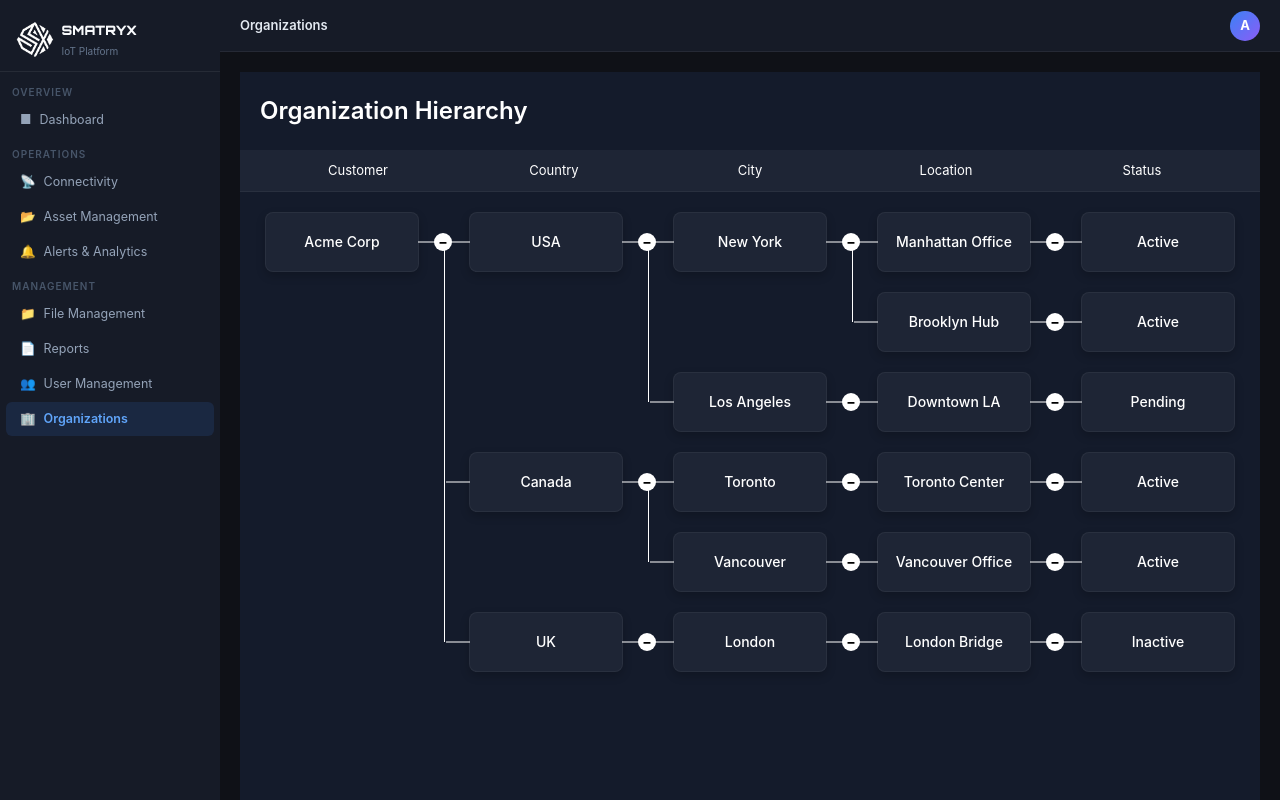
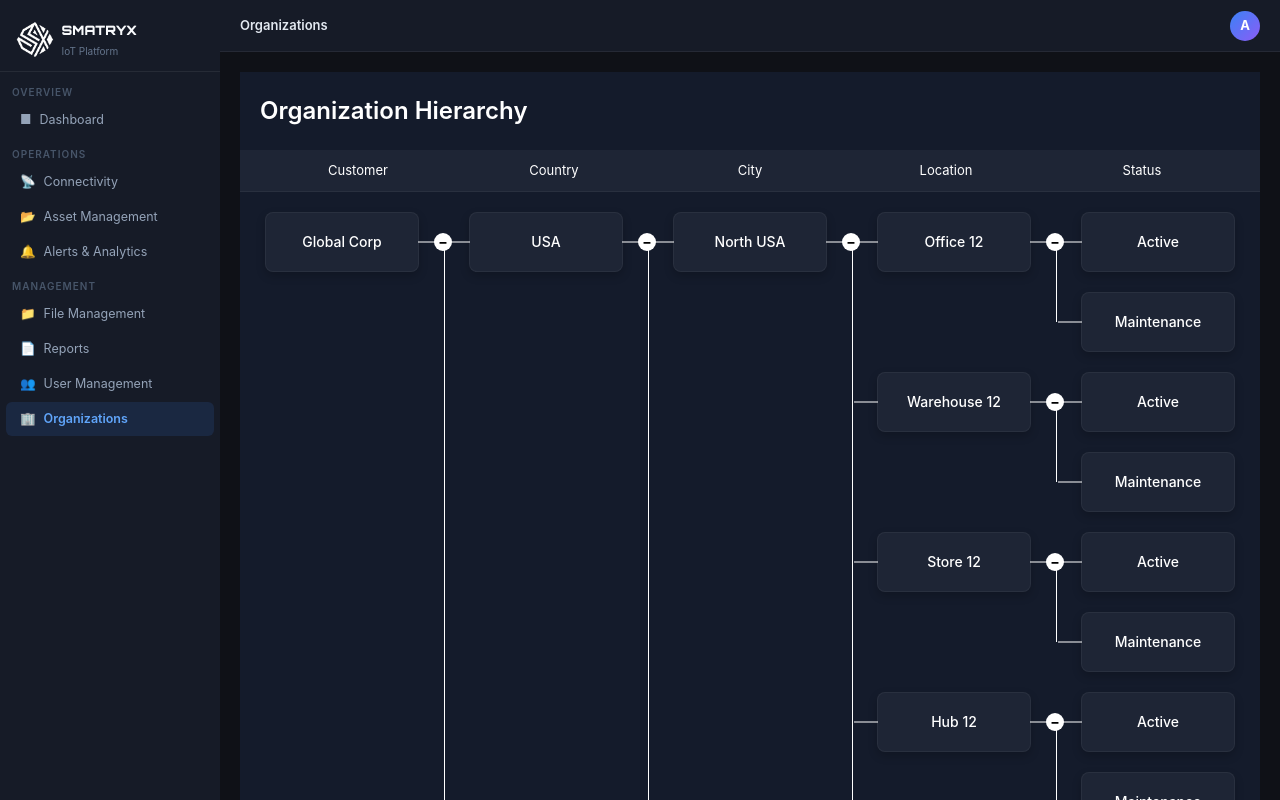
Before and after one commit to pawankrprasad/iot-platform-demo, a React (Vite) app: page /orgs in a window 1280 px wide. Built offline with nearby package versions, Linux system fonts and the light colour scheme; sample sign-in values are in the browser's storage.

Commit message:
org management - fixes and adjustments

```diff
--- a/src/components/orgTree/HierarchyGrid.jsx
+++ b/src/components/orgTree/HierarchyGrid.jsx
@@ -133,6 +133,14 @@ export default function HierarchyGrid({ data = [] }) {
                         // Check if this empty cell comes after a count node in the same row
                         const isAfterCountNode = hasCountNode && colIndex > countNodeIndex;
 
+                        // Check if there are no more nodes below in this column
+                        const hasNodeBelowInColumn = gridData.slice(rowIndex + 1).some(futureRow =>
+                            futureRow[colIndex] && futureRow[colIndex].id !== row[colIndex]?.id
+                        );
+
+                        // Check if this is the last actual node in the column
+                        const isLastNodeInColumn = node && !hasNodeBelowInColumn;
+
                         // Empty cell or duplicate parent
                         if (!node || isSameAsAbove) {
                             return (
@@ -140,7 +148,7 @@ export default function HierarchyGrid({ data = [] }) {
                                     key={`${rowIndex}-${colIndex}`}
                                     className="grid-item"
                                 >
-                                    <div className={`grid-box-wrapper ${isAfterCountNode ? 'last-child' : ''}`}></div>
+                                    <div className={`grid-box-wrapper ${isAfterCountNode || !hasNodeBelowInColumn ? 'last-child' : ''}`}></div>
                                 </div>
                             );
                         }
@@ -150,7 +158,7 @@ export default function HierarchyGrid({ data = [] }) {
                                 key={`${rowIndex}-${colIndex}`}
                                 className="grid-item"
                             >
-                                <div className={`grid-box-wrapper ${isLastChildOfParent || node.isCountNode ? 'last-child' : ''}`}>
+                                <div className={`grid-box-wrapper ${isLastChildOfParent || node.isCountNode || isLastNodeInColumn ? 'last-child' : ''}`}>
                                     <div
                                         className={`grid-box ${node.isCountNode ? 'count-node' : ''}`}
                                         tabIndex={node.isCountNode ? 0 : undefined}
--- a/src/pages/OrgManagement.jsx
+++ b/src/pages/OrgManagement.jsx
@@ -1,58 +1,67 @@
 import HierarchyGrid from "../components/orgTree/HierarchyGrid";
 
 /**
- * Example hierarchical data structure demonstrating 5-level hierarchy:
- * Customer → Countries → Cities → Locations → Status
- *
- * Each object requires:
- * - id: unique identifier
- * - title: display text
- * - parentId: id of parent node (null for root)
+ * Generate large hierarchical data structure: Customer → Countries → Cities → Locations → Status
+ * Total nodes: 661 (1 customer + 10 countries + 50 cities + 200 locations + 400 statuses)
  */
-const hierarchicalData = [
+const generateHierarchicalData = () => {
+    const data = [];
+    let currentId = 1;
+
     // Root: Customer
-    { id: 1, title: "Acme Corp", parentId: null },
+    data.push({ id: currentId, title: "Global Corp", parentId: null });
+    const customerId = currentId++;
 
-    // Level 1: Countries
-    { id: 2, title: "USA", parentId: 1 },
-    { id: 3, title: "Canada", parentId: 1 },
-    { id: 4, title: "UK", parentId: 1 },
+    // Countries
+    const countries = [
+        "USA", "Canada", "UK", "Germany", "France",
+        "Japan", "Australia", "Brazil", "India", "China"
+    ];
+    const countryIds = {};
 
-    // Level 2: Cities in USA
-    { id: 5, title: "New York", parentId: 2 },
-    { id: 6, title: "Los Angeles", parentId: 2 },
+    countries.forEach(country => {
+        data.push({ id: currentId, title: country, parentId: customerId });
+        countryIds[country] = currentId++;
+    });
 
-    // Level 2: Cities in Canada
-    { id: 7, title: "Toronto", parentId: 3 },
-    { id: 8, title: "Vancouver", parentId: 3 },
+    // Cities (5 per country)
+    const cityNames = ["North", "South", "East", "West", "Central"];
+    const cityIds = [];
 
-    // Level 2: Cities in UK
-    { id: 9, title: "London", parentId: 4 },
+    countries.forEach(country => {
+        cityNames.forEach(cityName => {
+            const title = `${cityName} ${country}`;
+            data.push({ id: currentId, title, parentId: countryIds[country] });
+            cityIds.push(currentId++);
+        });
+    });
 
-    // Level 3: Locations in New York
-    { id: 10, title: "Manhattan Office", parentId: 5 },
-    { id: 11, title: "Brooklyn Hub", parentId: 5 },
+    // Locations (4 per city)
+    const locationTypes = ["Office", "Warehouse", "Store", "Hub"];
+    const locationIds = [];
 
-    // Level 3: Locations in Los Angeles
-    { id: 12, title: "Downtown LA", parentId: 6 },
+    cityIds.forEach(cityId => {
+        locationTypes.forEach(locType => {
+            const title = `${locType} ${cityId}`;
+            data.push({ id: currentId, title, parentId: cityId });
+            locationIds.push(currentId++);
+        });
+    });
 
-    // Level 3: Locations in Toronto
-    { id: 13, title: "Toronto Center", parentId: 7 },
+    // Status (2 per location)
+    const statuses = ["Active", "Maintenance"];
 
-    // Level 3: Locations in Vancouver
-    { id: 14, title: "Vancouver Office", parentId: 8 },
+    locationIds.forEach((locationId, index) => {
+        statuses.forEach(status => {
+            data.push({ id: currentId, title: status, parentId: locationId });
+            currentId++;
+        });
+    });
 
-    // Level 3: Locations in London
-    { id: 15, title: "London Bridge", parentId: 9 },
+    return data;
+};
 
-    // Level 4: Status for each location
-    { id: 16, title: "Active", parentId: 10 },
-    { id: 17, title: "Active", parentId: 11 },
-    { id: 18, title: "Pending", parentId: 12 },
-    { id: 19, title: "Active", parentId: 13 },
-    { id: 20, title: "Active", parentId: 14 },
-    { id: 21, title: "Inactive", parentId: 15 },
-];
+const hierarchicalData = generateHierarchicalData();
 
 export function OrgManagement() {
     return (
```
